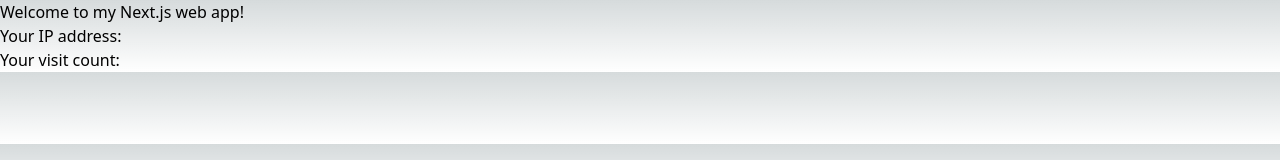
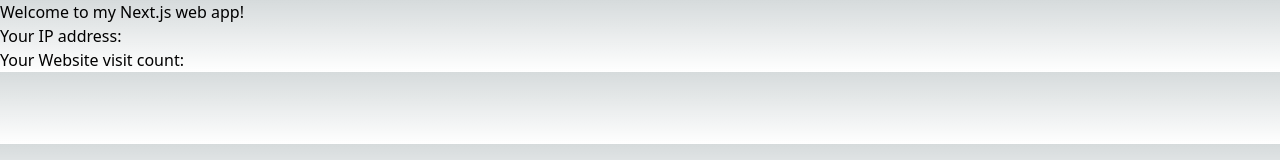
Before and after one commit to jubitjohn/task-1, a Next.js app: page / in a window 1280 px wide. Shown: the top 160 px of the page. Built offline with nearby package versions, Linux system fonts and the light colour scheme; no server answers.

Commit message:
Text edit

```diff
--- a/src/pages/index.tsx
+++ b/src/pages/index.tsx
@@ -12,7 +12,7 @@ const Home: NextPage<HomeProps> = ({ ipAddress, visitCount }) => {
     <div>
       <h1>Welcome to my Next.js web app!</h1>
       <p>Your IP address: {ipAddress}</p>
-      <p>Your visit count: {visitCount}</p>
+      <p>Your Website visit count: {visitCount}</p>
     </div>
   );
 };
```
